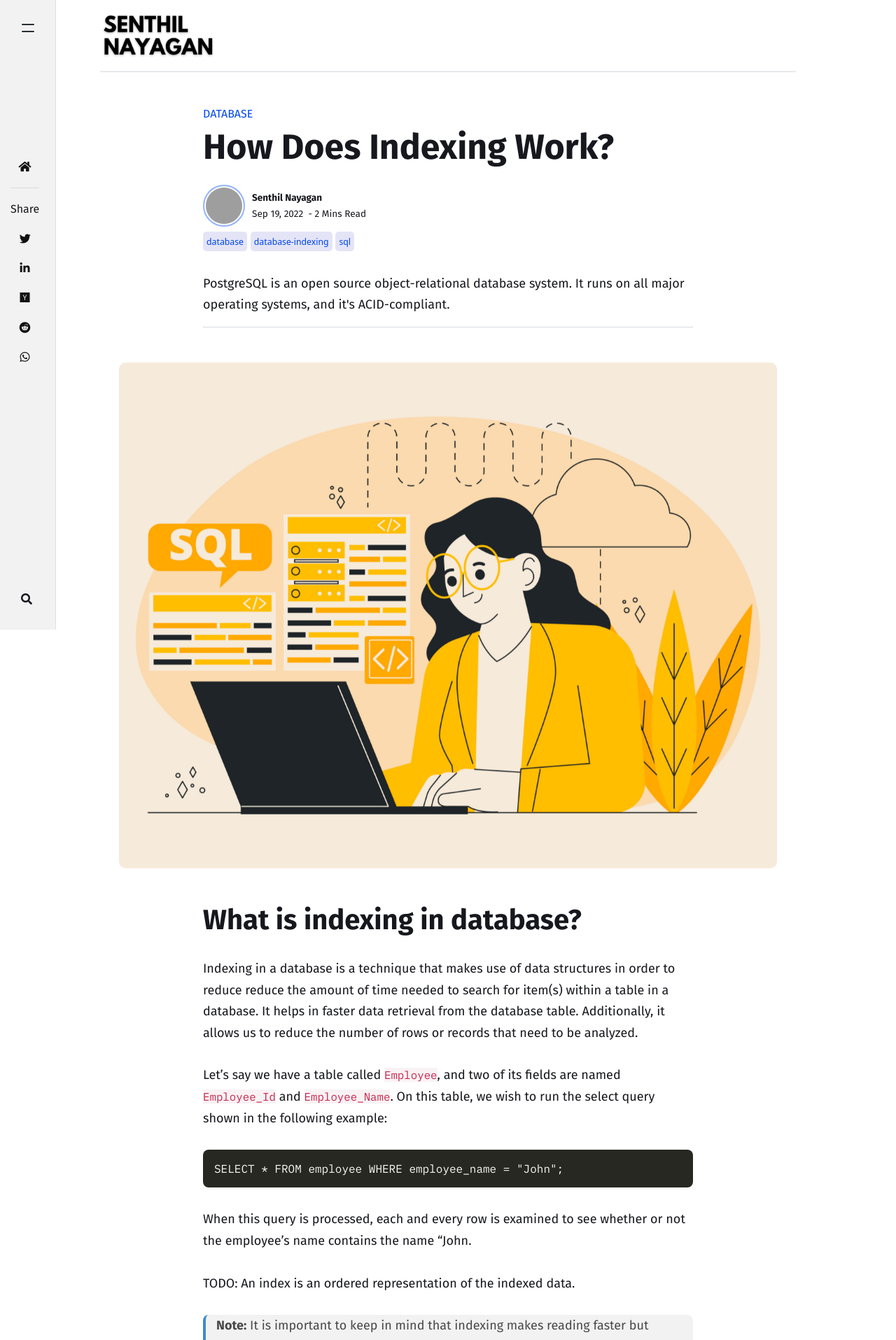
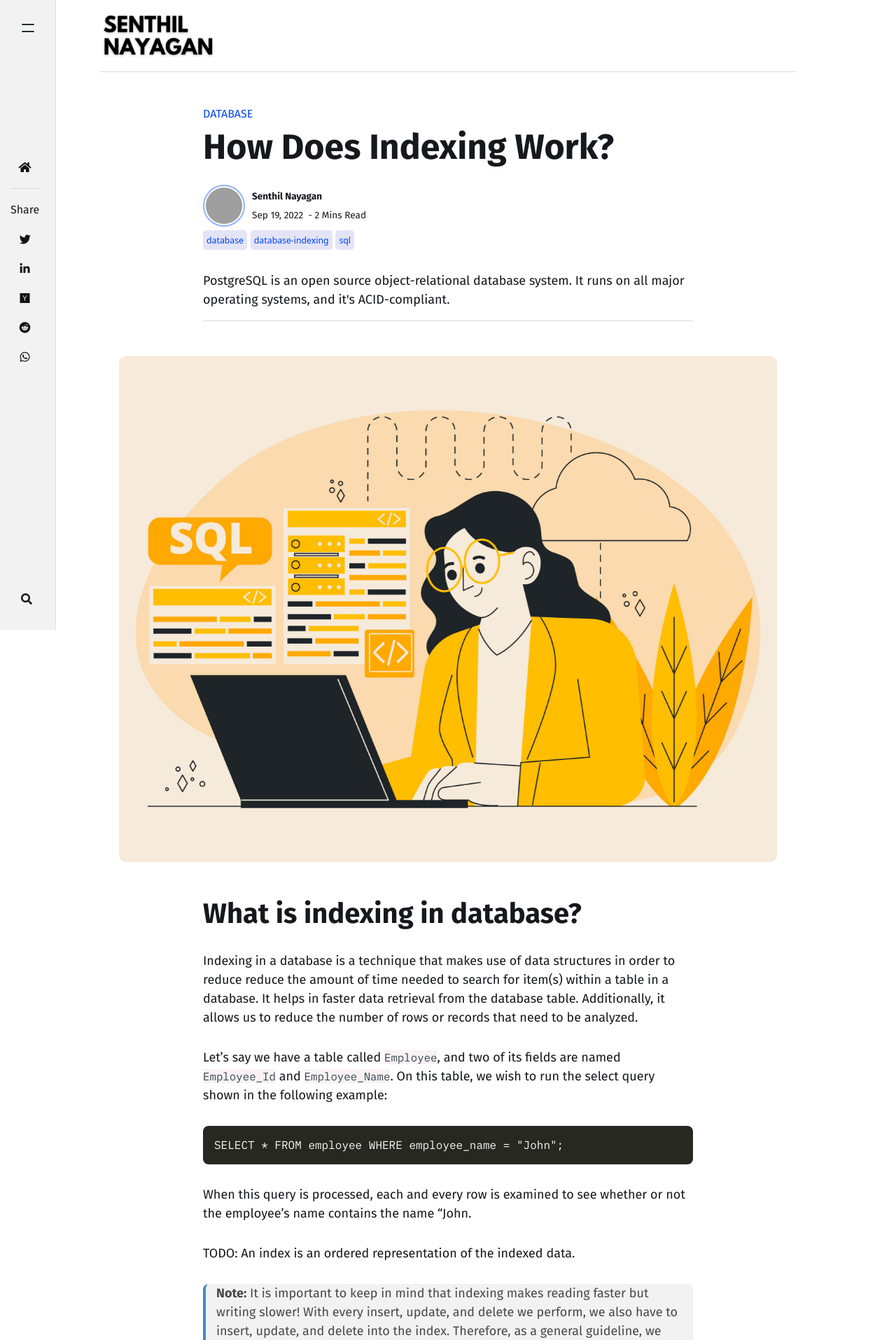
Before and after one commit to SenthilNayagan/senthilnayagan.github.io, a Jekyll site: the page built from _posts/data/database/sql/2022-09-19-how-indexing-works.markdown, in a window 1280 px wide. Shown: the top 1915 px of the page at 70% size. Built offline with Jekyll 4.4.1, drawn with Linux system fonts in a browser that asks for light colours; nearby versions of some CDN libraries; comment, search, counter and statistics services are not loaded; grey boxes are pictures that could not be loaded.

Commit message:
Styles updated

```diff
--- a/assets/css/theme.scss
+++ b/assets/css/theme.scss
@@ -73,7 +73,8 @@ body, input, button, select, optgroup, textarea {
     color-scheme: light;
 }
 body {
-    line-height: 1.7;
+    //line-height: 1.7;
+    line-height: 27px;
     background: $background-color;
 }
 a {
@@ -537,8 +538,7 @@ img, img:hover {
     code {
         //color: #e83e8c;
         font-family: 'IBM Plex Mono', Consolas, Monaco, 'Andale Mono', 'Ubuntu Mono', monospace;
-        //color: rgba(0, 0, 0, 0.7);
-        color: rgb(199, 37, 78);
+        color: rgb(55, 71, 79);
         color-scheme: light;
         display: inline;
         //background-color: rgb(242, 242, 242);
```
